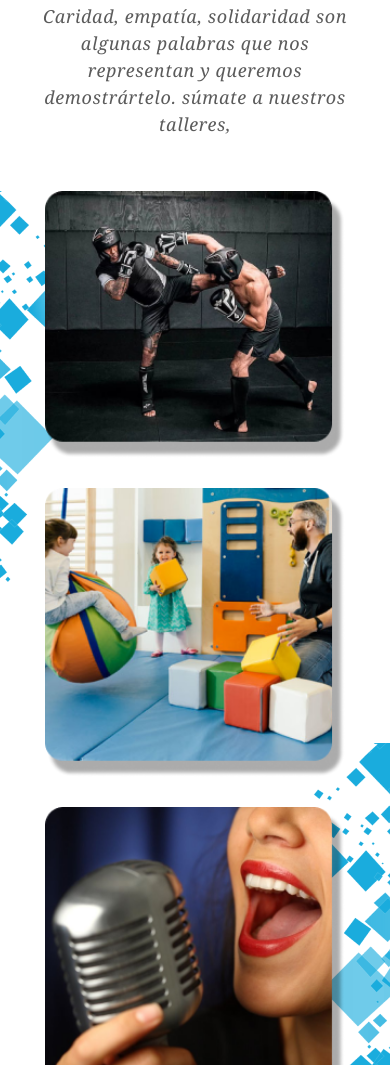
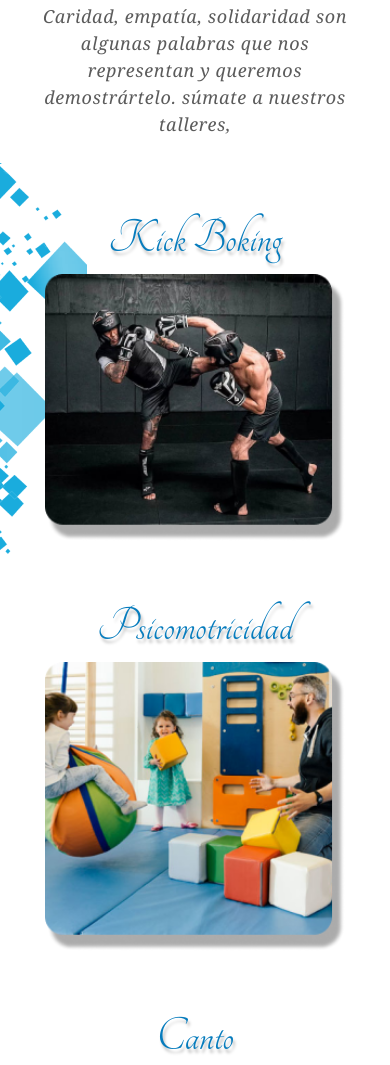
Before and after one commit to hectorgonz1997/narda-moran, a plain HTML site: page index.html in a window 390 px wide. Shown: the part 1833-2898 px from the top of the page. Drawn offline with Linux system fonts and the light colour scheme.

Commit message:
agregando detalles

```diff
--- a/css/style.css
+++ b/css/style.css
@@ -201,7 +201,7 @@
         letter-spacing: 0.035em;
         font-weight: 400;
         font-size: 18px;
-        margin-bottom: 53px;
+        margin-bottom: 25px;
     }
     .container {
         display: flex;
@@ -209,7 +209,7 @@
         width: auto;
         flex-wrap: nowrap;
         align-items: center;
-        gap: 30px;
+        gap: 10px;
     }
     .blue-g1{
         position: absolute;
@@ -228,4 +228,11 @@
         position: relative;
         bottom: 395px;
     }
+    .container > p{
+        font-size: 50px;
+        margin-bottom: 0px;
+        font-family: tangerine, cursive;
+        color: rgba(7, 124, 189, 1);
+        text-shadow: 2px 4px 3px rgba(0, 0, 0, 0.25);
+    }
 }
--- a/index.html
+++ b/index.html
@@ -74,10 +74,15 @@
     </h3>
     <img class="blue-g1"src="img/Blue-grande1.png">
     <div class="container">
+        <p>Kick Boking</p>
         <img class="imgtaller" src="img/kickboxer1.png">
-        <img class="imgtaller" src="img/psicomotricidad-1.png" alt="">
+        <P>Psicomotricidad</P>
+        <img class="imgtaller" src="img/psicomotricidad-1.png">
+        <p>Canto</p>
         <img class="imgtaller" src="img/canto 1.png">
+        <p>Aerobox y Strong</p>
         <img class="imgtaller" src="img/aerobox .png">
+        <p>Alto rendimiento</p>
         <img class="imgtaller" src="img/alto-rend.png">
     </div>
     <img class="blue-g2" src="img/Blue-grande2.png">
```
Also changed, not shown: img/Aerobox y Strong.png (added), img/Gimnasia de alto rendimiento.png (added), img/canto.png (added), img/kick boxing.png (added), img/psico motricidad.png (added).
